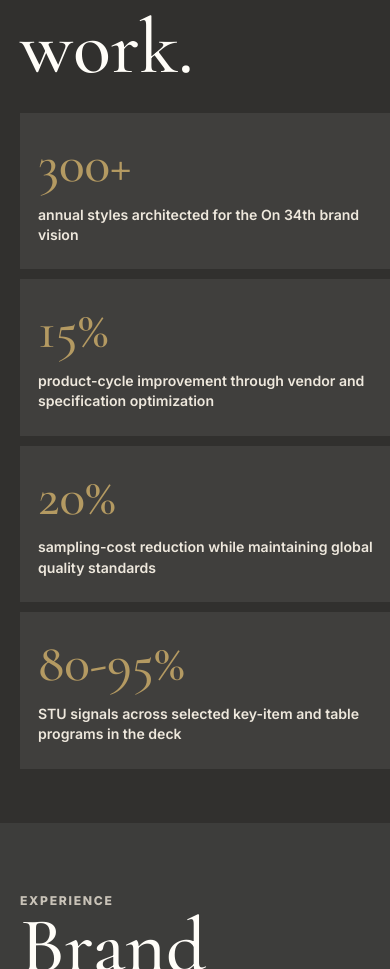
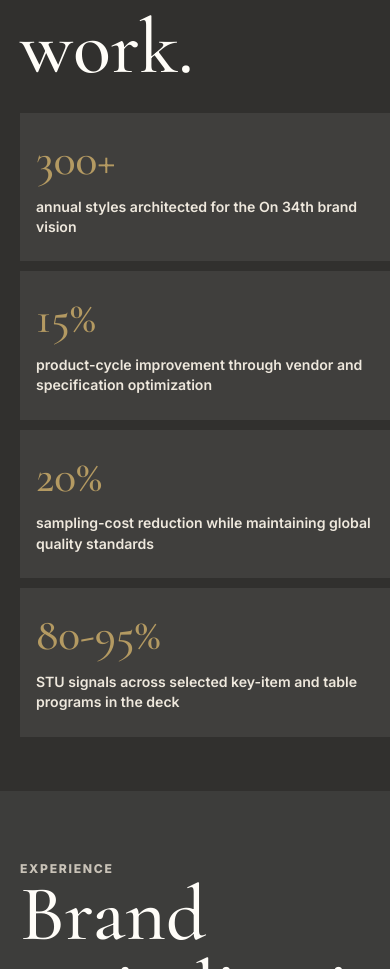
Before and after one commit to dbist/marina-portfolio, a website: page index.html in a window 390 px wide. Shown: the part 3414-4383 px from the top of the page. Drawn offline with nearby package versions, Linux system fonts and the light colour scheme.

Commit message:
Tighten impact metric sizing

```diff
--- a/styles.css
+++ b/styles.css
@@ -290,18 +290,20 @@ h3 {
 
 .impact-grid article {
   background: rgba(255, 253, 248, 0.07);
-  min-height: 172px;
-  padding: 24px 18px;
+  min-width: 0;
+  min-height: 160px;
+  padding: 24px 16px;
 }
 
 .impact-grid strong {
   color: var(--gold);
   display: block;
   font-family: "Cormorant Garamond", Georgia, serif;
-  font-size: 4.1rem;
+  font-size: 2.95rem;
   font-weight: 500;
   line-height: 1;
   margin-bottom: 14px;
+  max-width: 100%;
   white-space: nowrap;
 }
 
@@ -609,7 +611,7 @@ h3 {
   }
 
   .impact-grid strong {
-    font-size: 3.8rem;
+    font-size: 3.15rem;
   }
 
   .product-grid {
@@ -707,7 +709,7 @@ h3 {
   }
 
   .impact-grid strong {
-    font-size: 3.35rem;
+    font-size: 2.85rem;
   }
 
   .impact-grid article,
```
